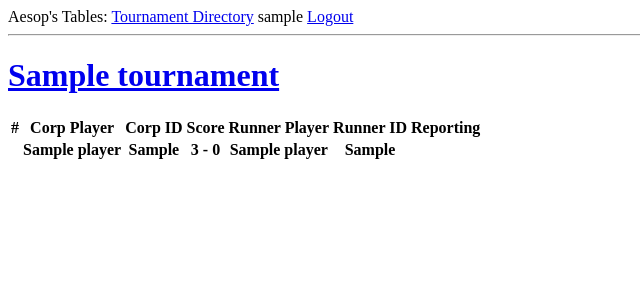
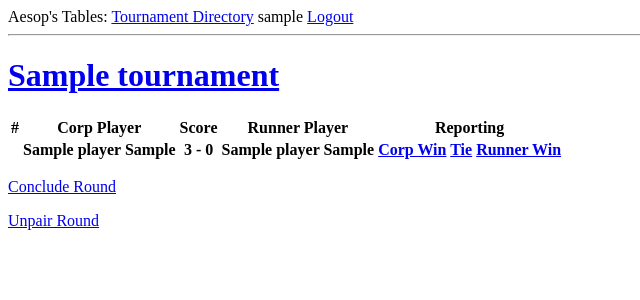
Before and after one commit to Chemscribbler/aesopstables, a Flask app: page /1/1 in a window 1280 px wide. Shown: the top 300 px of the page, without its empty margins (0-640 px from the left). Run offline with Flask 3, Linux system fonts and the light colour scheme; a user stored in the database is signed in; tables that the repository leaves empty hold one stand-in row (values such as "Sample post"); lists and menus that the app fills with data are empty.

Commit message:
basic pairing implemented

```diff
--- a/aesops/forms.py
+++ b/aesops/forms.py
@@ -44,7 +44,7 @@ class PlayerForm(FlaskForm):
     corp_deck = TextAreaField("Corp Deck")
     runner = SelectField("Runner ID", choices=get_runner_ids())
     runner_deck = TextAreaField("Runner Deck")
-    bye = BooleanField("Bye")
+    bye = BooleanField("First Round Bye")
     submit = SubmitField("Add Player")
 
 
--- a/aesops/routes.py
+++ b/aesops/routes.py
@@ -12,7 +12,8 @@ from flask_login import current_user, login_user, logout_user, login_required
 from aesops.user import User
 from pairing.tournament import Tournament
 from pairing.player import Player
-from pairing.match import Match
+from pairing.match import Match, ConclusionError
+import pairing.matchmaking as mm
 
 
 @app.route("/", methods=["GET", "POST"])
@@ -99,11 +100,11 @@ def add_player(tid: int):
         flash(f"{player.name} has been added!")
         return redirect(url_for("tournament", tid=tid))
     tournament = Tournament.query.get(tid)
-    return render_template("player_creation.html", form=form, tournament=tournament)
+    return render_template("player_registration.html", form=form, tournament=tournament)
 
 
-@app.route("/<int:tid>/<int:rid>", methods=["GET", "POST"])
-def round(tid, rid):
+@app.route("/<int:tid>/<int:rnd>", methods=["GET", "POST"])
+def round(tid, rnd):
     tournament = Tournament.query.get(tid)
 
     def format_results(match: Match):
@@ -117,5 +118,51 @@ def round(tid, rid):
             return "1 - 1"
 
     return render_template(
-        "round.html", tournament=tournament, rnd=rid, format_results=format_results
+        "round.html", tournament=tournament, rnd=rnd, format_results=format_results
     )
+
+
+@app.route("/<int:tid>/<int:rnd>/<int:mid>/<int:result>", methods=["GET", "POST"])
+def report_match(tid, rnd, mid, result):
+    tournament = Tournament.query.get(tid)
+    match = Match.query.get(mid)
+    if match.result is None and current_user.is_anonymous:
+        flash("You must be logged in to report a match with an existing result")
+        return redirect(url_for("login"))
+    if result == 2:
+        match.runner_win()
+        return redirect(url_for("round", tid=tid, rnd=rnd))
+    if result == 1:
+        match.corp_win()
+        return redirect(url_for("round", tid=tid, rnd=rnd))
+    if result == 0:
+        match.tie()
+        return redirect(url_for("round", tid=tid, rnd=rnd))
+    return redirect(url_for("round", tournament=tournament, rnd=rnd))
+
+
+@app.route("/<int:tid>/<int:rnd>/conclude", methods=["GET", "POST"])
+def conclude_round(tid, rnd):
+    tournament = Tournament.query.get(tid)
+    try:
+        tournament.conclude_round()
+    except ConclusionError as e:
+        flash(e)
+        return redirect(url_for("round", tournament=tournament, rnd=rnd))
+    return redirect(url_for("tournament", tid=tournament.id))
+
+
+@login_required
+@app.route("/<int:tid>/pair_round", methods=["GET", "POST"])
+def pair_round(tid):
+    tournament = Tournament.query.get(tid)
+    mm.pair_round(tournament)
+    return redirect(url_for("round", tid=tournament.id, rnd=tournament.current_round))
+
+
+@login_required
+@app.route("/<int:tid>/unpair_round", methods=["GET", "POST"])
+def unpair_round(tid):
+    tournament = Tournament.query.get(tid)
+    tournament.unpair_round()
+    return redirect(url_for("tournament", tid=tournament.id))
--- a/aesops/templates/player_registration.html
+++ b/aesops/templates/player_registration.html
@@ -13,14 +13,14 @@
     </p>
     <p>
         {{ form.corp.label }}<br>
-        {{ form.corp(size=32) }}<br>
+        {{ form.corp }}<br>
     </p>
     <p>
         {{ form.runner.label }}<br>
-        {{ form.runner(size=32) }}<br>
+        {{ form.runner }}<br>
     </p>
     <p>
-        {{form.bye.field}}{{ form.bye.label}}
+        {{form.bye}}{{ form.bye.label}}
     </p>
     <input type="submit" value="Register" />
     <p><a href="{{ url_for('add_player', tid=tournament.id) }}" </p>
--- a/aesops/templates/round.html
+++ b/aesops/templates/round.html
@@ -7,22 +7,34 @@
         <tr>
             <th>#</th>
             <th>Corp Player</th>
-            <th>Corp ID</th>
             <th>Score</th>
             <th>Runner Player</th>
-            <th>Runner ID</th>
             <th>Reporting</th>
         </tr>
     </thead>
     {% for match in tournament.get_round(round=rnd) %}
     <tr>
         <th>{{ match.table }}</th>
-        <th>{{ match.corp_player.name }}</th>
-        <th>{{ match.corp_player.corp }}</th>
+        <th>{{ match.corp_player.name }} {{ match.corp_player.corp }}</th>
         <th>{{ format_results(match) }}</th>
-        <th>{{ match.runner_player.name }}</th>
-        <th>{{match.runner_player.runner }}</th>
+        <th>{{ match.runner_player.name }} {{match.runner_player.runner }}</th>
+        {% if not match.concluded or current_user.has_admin_rights(tournament.id) %}
+        <th>
+            <a href="{{ url_for('report_match',tid=tournament.id, rnd=rnd, mid=match.id, result=1)}}">Corp Win</a>
+            <a href="{{ url_for('report_match',tid=tournament.id, rnd=rnd, mid=match.id, result=0)}}">Tie</a>
+            <a href="{{ url_for('report_match',tid=tournament.id, rnd=rnd, mid=match.id, result=2)}}">Runner Win</a>
+        </th>
+        {% endif %}
     </tr>
     {% endfor %}
 </table>
+
+{% if current_user.has_admin_rights(tournament.id) %}
+<p>
+    <a href="{{ url_for('conclude_round',tid=tournament.id, rnd=rnd)}}">Conclude Round</a>
+</p>
+<p>
+    <a href="{{ url_for('unpair_round',tid=tournament.id)}}">Unpair Round</a>
+</p>
+{% endif %}
 {% endblock %}
--- a/aesops/user.py
+++ b/aesops/user.py
@@ -18,7 +18,7 @@ class User(UserMixin, db.Model):
     )
 
     def __repr__(self) -> str:
-        return f"<User> {self.name}"
+        return f"<User> {self.username} {self.id}"
 
     def create_tournament(self, name, date=date.today()):
         t = Tournament(name=name, date=date, admin_id=self.id)
@@ -31,8 +31,8 @@ class User(UserMixin, db.Model):
     def check_password(self, password):
         return check_password_hash(self.password_hash, password)
 
-    def has_admin_rights(self, tournament_id):
-        t = Tournament.query.get(tournament_id)
+    def has_admin_rights(self, tid):
+        t = Tournament.query.get(tid)
         if t.admin_id == self.id or self.admin_rights:
             return True
         else:
--- a/pairing/match.py
+++ b/pairing/match.py
@@ -2,7 +2,7 @@ from aesops import db
 from sqlalchemy.orm import Mapped
 
 
-def ConclusionError(Exception):
+class ConclusionError(BaseException):
     pass
 
 
--- a/pairing/matchmaking.py
+++ b/pairing/matchmaking.py
@@ -133,8 +133,3 @@ def assign_side(p1: Player, p2: Player):
         corp = p2
         runner = p1
     return (corp, runner)
-
-
-def unpair_round(t: Tournament):
-    for match in t.active_matches:
-        match.delete()
--- a/pairing/tournament.py
+++ b/pairing/tournament.py
@@ -82,3 +82,11 @@ class Tournament(db.Model):
 
     def get_round(self, round) -> list[Match]:
         return [m for m in self.matches if m.rnd == round]
+
+    def unpair_round(self):
+        for match in self.active_matches:
+            match.delete()
+        self.current_round -= 1
+        db.session.add(self)
+        db.session.commit()
+        return self
```
Also changed, not shown: aesops/templates/tournament.html (+9 -4 lines), aesops/utility.py (+8 -2 lines), pairing/top_cut.py (added, +23 -0 lines).
